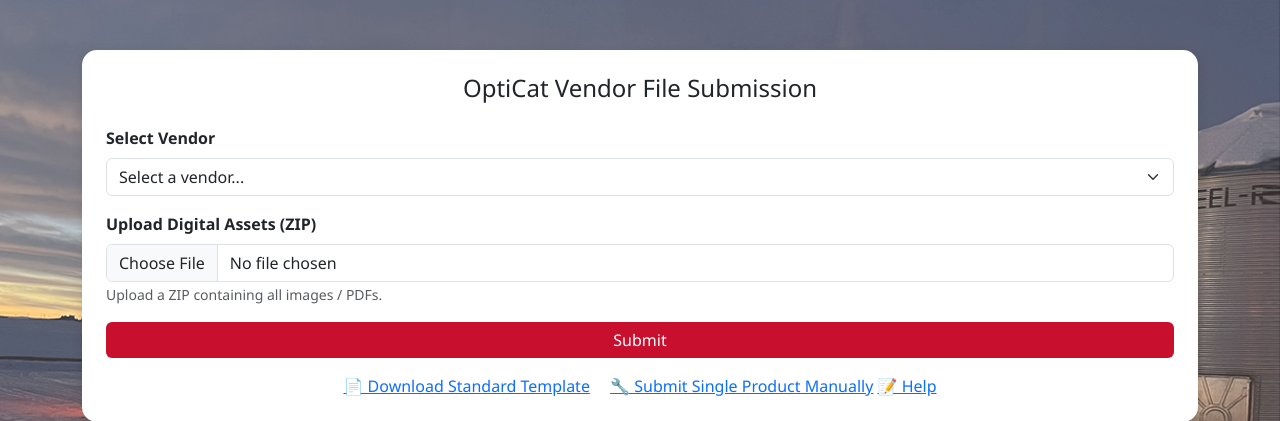
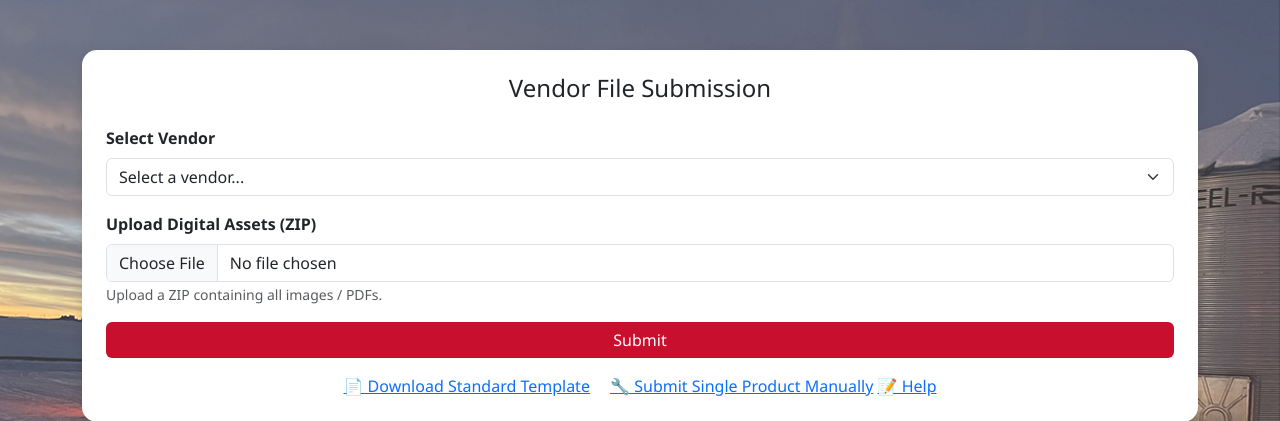
Before and after one commit to zobrathemanish/Vendor-Portal-staging, a Flask app: page /upload in a window 1280 px wide. Shown: the part 57-478 px from the top of the page. Run offline with Flask 3, Linux system fonts and the light colour scheme; parts of the project's set-up code (start-up, migrations or seed data) failed here and were passed over; some libraries are stand-ins or nearby versions.

Commit message:
heading fix

```diff
--- a/templates/uploads.html
+++ b/templates/uploads.html
@@ -76,7 +76,7 @@
 <div class="container">
   <div class="card p-4 bg-white">
 
-    <h4 class="text-center mb-4">OptiCat Vendor File Submission</h4>
+    <h4 class="text-center mb-4"> Vendor File Submission</h4>
 
     {% with messages = get_flashed_messages(with_categories=true) %}
       {% if messages %}
```
